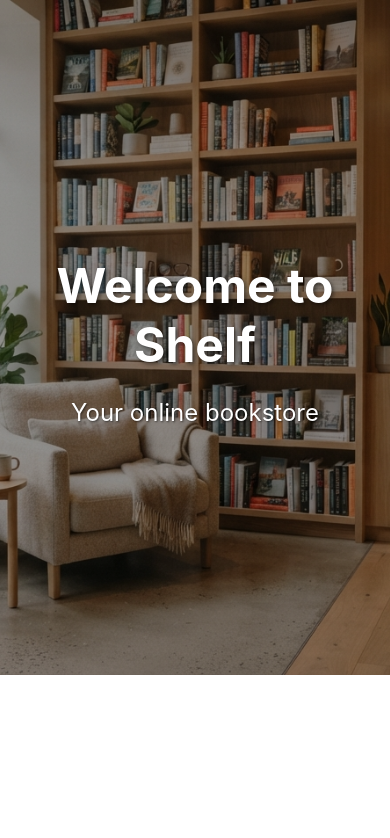
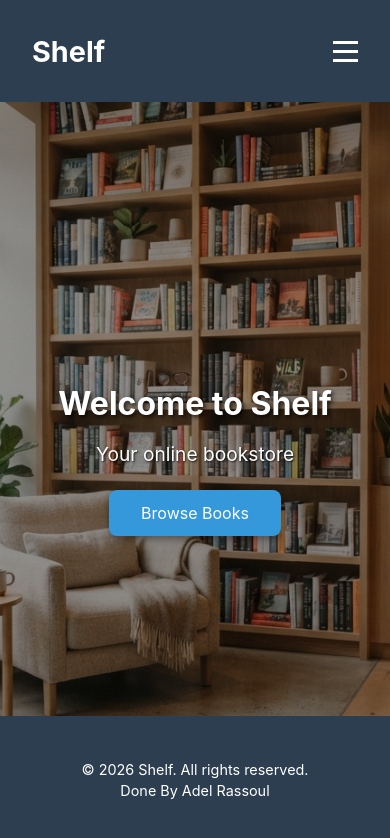
Before and after one commit to AdelRassoul/Shelf, a React (Create React App) app: page / in a window 390 px wide. Shown: the top 838 px of the page. Built offline with nearby package versions, Linux system fonts and the light colour scheme.

Commit message:
add header and footer with routing and responsivness

```diff
--- a/src/App.css
+++ b/src/App.css
@@ -1,38 +1,20 @@
-.App {
-  text-align: center;
+html, body {
+  margin: 0;
+  padding: 0;
+  overflow: hidden;
+  height: 100%;
 }
 
-.App-logo {
-  height: 40vmin;
-  pointer-events: none;
+.app-container {
+  display: flex;
+  flex-direction: column;
+  height: 100vh;
+  overflow: hidden;
 }
 
-@media (prefers-reduced-motion: no-preference) {
-  .App-logo {
-    animation: App-logo-spin infinite 20s linear;
-  }
-}
-
-.App-header {
-  background-color: #282c34;
-  min-height: 100vh;
+.main-content {
+  flex: 1;
   display: flex;
   flex-direction: column;
-  align-items: center;
-  justify-content: center;
-  font-size: calc(10px + 2vmin);
-  color: white;
+  overflow: hidden;
 }
-
-.App-link {
-  color: #61dafb;
-}
-
-@keyframes App-logo-spin {
-  from {
-    transform: rotate(0deg);
-  }
-  to {
-    transform: rotate(360deg);
-  }
-}
--- a/src/App.jsx
+++ b/src/App.jsx
@@ -1,10 +1,23 @@
+import { BrowserRouter as Router, Routes, Route } from 'react-router-dom';
+import Navbar from './components/Navbar';
+import Footer from './components/Footer';
 import Home from './pages/Home';
+
+import './App.css';
 
 function App() {
   return (
-    <div>
-      <Home />
-    </div>
+    <Router>
+      <div className="app-container">
+        <Navbar />
+        <main className="main-content">
+          <Routes>
+            <Route path="/" element={<Home />} />
+          </Routes>
+        </main>
+        <Footer />
+      </div>
+    </Router>
   );
 }
 
--- /dev/null
+++ b/src/components/Footer.jsx
@@ -0,0 +1,14 @@
+import '../styles/Footer.css';
+
+function Footer() {
+  return (
+    <footer className="footer">
+      <div className="footer-content">
+        <p>&copy; 2026 Shelf. All rights reserved.</p>
+        <p>Done By Adel Rassoul</p>
+      </div>
+    </footer>
+  );
+}
+
+export default Footer;
--- /dev/null
+++ b/src/components/Navbar.jsx
@@ -0,0 +1,41 @@
+import { useState } from 'react';
+import { Link } from 'react-router-dom';
+import '../styles/Navbar.css';
+
+function Navbar() {
+  const [isOpen, setIsOpen] = useState(false);
+  const [activePage, setActivePage] = useState('/');
+
+  const toggleMenu = () => {
+    setIsOpen(!isOpen);
+  };
+
+  const handleLinkClick = (path) => {
+    setActivePage(path);
+    setIsOpen(false);
+  };
+
+  return (
+    <nav className="navbar">
+      <div className="navbar-brand">
+        <Link to="/" onClick={() => handleLinkClick('/')}>Shelf</Link>
+      </div>
+
+      <div className="hamburger" onClick={toggleMenu}>
+        <span className="bar"></span>
+        <span className="bar"></span>
+        <span className="bar"></span>
+      </div>
+
+      <ul className={`navbar-links ${isOpen ? 'active' : ''}`}>
+        <li><Link to="/" className={activePage === '/' ? 'active' : ''} onClick={() => handleLinkClick('/')}>Home</Link></li>
+        <li><Link to="/browse" className={activePage === '/browse' ? 'active' : ''} onClick={() => handleLinkClick('/browse')}>Browse</Link></li>
+        <li><Link to="/cart" className={activePage === '/cart' ? 'active' : ''} onClick={() => handleLinkClick('/cart')}>Cart</Link></li>
+        <li><Link to="/about" className={activePage === '/about' ? 'active' : ''} onClick={() => handleLinkClick('/about')}>About</Link></li>
+        <li><Link to="/contact" className={activePage === '/contact' ? 'active' : ''} onClick={() => handleLinkClick('/contact')}>Contact</Link></li>
+      </ul>
+    </nav>
+  );
+}
+
+export default Navbar;
--- a/src/pages/Home.jsx
+++ b/src/pages/Home.jsx
@@ -1,3 +1,4 @@
+import { Link } from 'react-router-dom';
 import '../styles/Home.css';
 import homeBg from '../assets/Home.jpg';
 
@@ -7,6 +8,7 @@ function Home() {
       <div className="home-content">
         <h1>Welcome to Shelf</h1>
         <p>Your online bookstore</p>
+        <Link to="/browse" className="browse-btn">Browse Books</Link>
       </div>
     </div>
   );
--- /dev/null
+++ b/src/styles/Footer.css
@@ -0,0 +1,15 @@
+.footer {
+  background-color: #2c3e50;
+  color: white;
+  text-align: center;
+  padding: 1.5rem;
+  height: 80px;
+  display: flex;
+  align-items: center;
+  justify-content: center;
+}
+
+.footer-content p {
+  margin: 0.3rem 0;
+  font-size: 0.9rem;
+}
--- a/src/styles/Home.css
+++ b/src/styles/Home.css
@@ -1,5 +1,6 @@
 .home-container {
-  height: 80vh;
+  width: 100%;
+  min-height: calc(100vh - 80px - 80px);
   background-size: cover;
   background-position: center;
   background-repeat: no-repeat;
@@ -7,32 +8,63 @@
   align-items: center;
   justify-content: center;
   position: relative;
-}
-
-.home-container::before {
-  content: '';
-  position: absolute;
-  top: 0;
-  left: 0;
-  right: 0;
-  bottom: 0;
+  background-blend-mode: overlay;
   background-color: rgba(0, 0, 0, 0.4);
 }
 
 .home-content {
-  position: relative;
   text-align: center;
   color: white;
-  z-index: 1;
+  padding: 2rem;
 }
 
 .home-content h1 {
   font-size: 3rem;
   margin-bottom: 1rem;
-  text-shadow: 2px 2px 4px rgba(0, 0, 0, 0.5);
+  text-shadow: 2px 2px 4px rgba(0, 0, 0, 0.8);
 }
 
 .home-content p {
   font-size: 1.5rem;
-  text-shadow: 1px 1px 2px rgba(0, 0, 0, 0.5);
+  margin-bottom: 2rem;
+  text-shadow: 1px 1px 2px rgba(0, 0, 0, 0.8);
 }
+
+.browse-btn {
+  display: inline-block;
+  background-color: #3498db;
+  color: white;
+  padding: 1rem 2.5rem;
+  font-size: 1.2rem;
+  text-decoration: none;
+  border-radius: 8px;
+  transition: background-color 0.3s, transform 0.2s;
+  box-shadow: 0 4px 6px rgba(0, 0, 0, 0.3);
+}
+
+.browse-btn:hover {
+  background-color: #2980b9;
+  transform: translateY(-2px);
+  box-shadow: 0 6px 8px rgba(0, 0, 0, 0.4);
+}
+
+/* Mobile responsive */
+@media (max-width: 768px) {
+  .home-container {
+    min-height: calc(100vh - 70px - 80px);
+  }
+
+  .home-content h1 {
+    font-size: 2rem;
+  }
+
+  .home-content p {
+    font-size: 1.2rem;
+    margin-bottom: 1.5rem;
+  }
+
+  .browse-btn {
+    padding: 0.8rem 2rem;
+    font-size: 1rem;
+  }
+}
--- /dev/null
+++ b/src/styles/Navbar.css
@@ -0,0 +1,95 @@
+.navbar {
+  background-color: #2c3e50;
+  padding: 1rem 2rem;
+  display: flex;
+  justify-content: space-between;
+  align-items: center;
+  box-shadow: 0 2px 4px rgba(0, 0, 0, 0.1);
+  height: 80px;
+}
+
+.navbar-brand a {
+  color: white;
+  font-size: 1.8rem;
+  font-weight: bold;
+  text-decoration: none;
+}
+
+.navbar-links {
+  list-style: none;
+  display: flex;
+  gap: 2rem;
+  margin: 0;
+  padding: 0;
+}
+
+.navbar-links li a {
+  color: white;
+  text-decoration: none;
+  font-size: 1.1rem;
+  transition: color 0.3s;
+  padding: 0.5rem 1rem;
+  border-radius: 4px;
+}
+
+.navbar-links li a:hover {
+  color: #3498db;
+}
+
+
+.navbar-links li a.active {
+  background-color: #3498db;
+  color: white;
+}
+
+/* Hamburger menu */
+.hamburger {
+  display: none;
+  flex-direction: column;
+  cursor: pointer;
+}
+
+.bar {
+  width: 25px;
+  height: 3px;
+  background-color: white;
+  margin: 3px 0;
+  transition: 0.3s;
+}
+
+/* Mobile responsive */
+@media (max-width: 768px) {
+  .navbar {
+    height: 70px;
+  }
+
+  .hamburger {
+    display: flex;
+  }
+
+  .navbar-links {
+    position: absolute;
+    top: 70px;
+    left: 0;
+    right: 0;
+    background-color: #2c3e50;
+    flex-direction: column;
+    align-items: center;
+    gap: 0;
+    max-height: 0;
+    overflow: hidden;
+    transition: max-height 0.3s ease;
+    z-index: 1000;
+  }
+
+  .navbar-links.active {
+    max-height: 500px;
+    padding: 1rem 0;
+  }
+
+  .navbar-links li {
+    width: 100%;
+    text-align: center;
+    padding: 0.8rem 0;
+  }
+}
```
